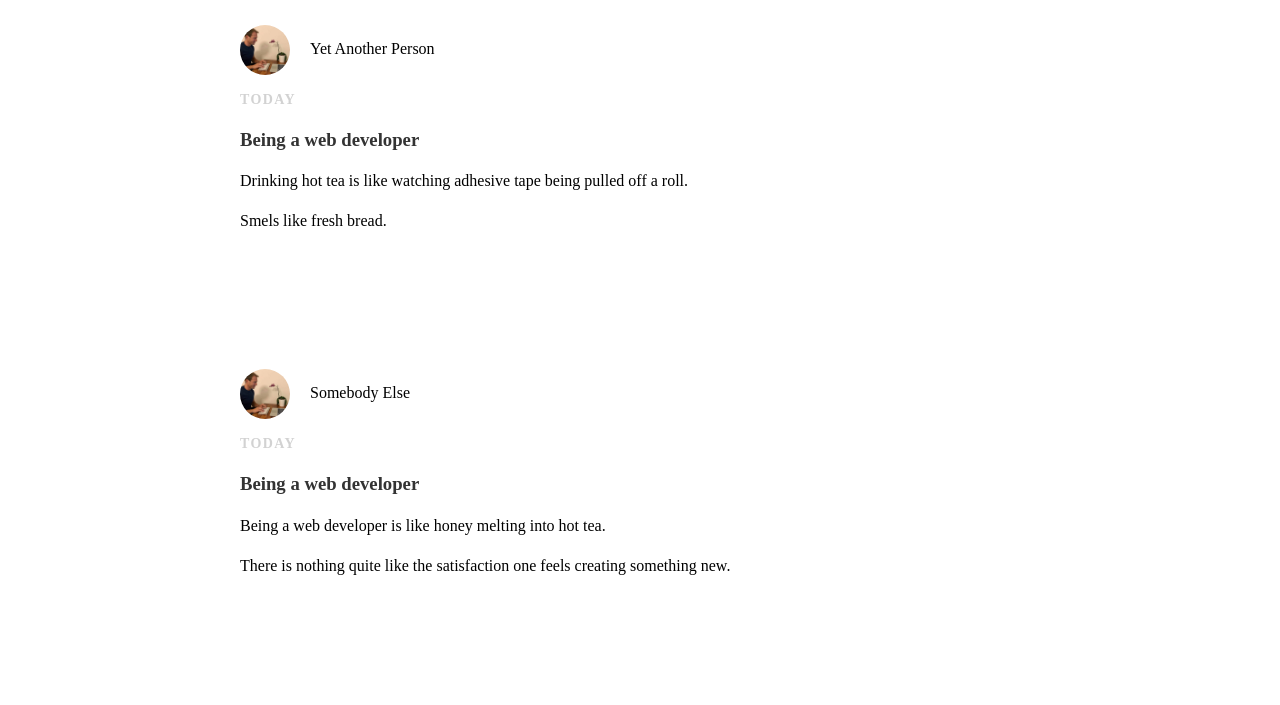
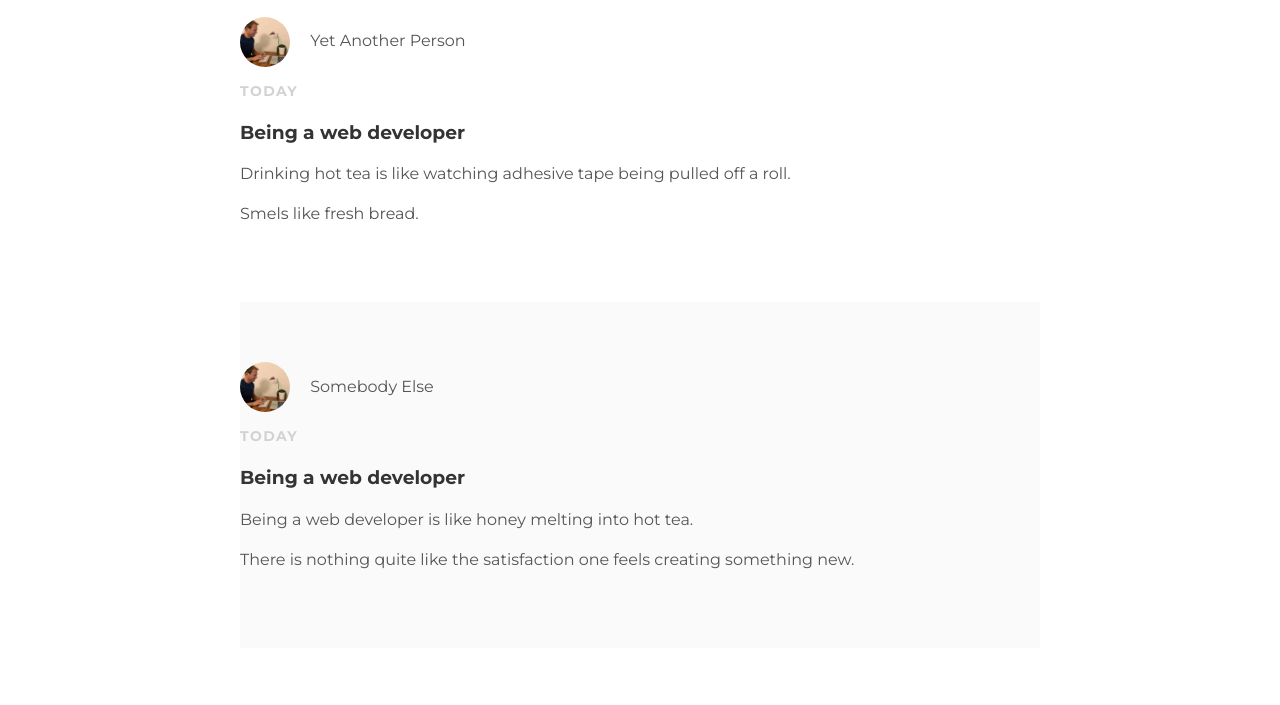
Before and after one commit to heinzts/.github.io, a plain HTML site: page index.html in a window 1280 px wide. Shown: the part 193-898 px from the top of the page. Drawn offline with Linux system fonts and the light colour scheme.

Commit message:
Update style.css

```diff
--- a/style.css
+++ b/style.css
@@ -1,4 +1,4 @@
-@@import url(http://fonts.googleapis.com/css?family=Montserrat:400,700);
+@import url(http://fonts.googleapis.com/css?family=Montserrat:400,700);
 
 body {
   color: #555;
@@ -83,8 +83,9 @@ a:hover {
   padding: 60px 0;
 }
 
-.content:nth-child(even) {
+.post:nth-child(even) {
   background-color: #fafafa;
+  width:100%;
 }
 
 .about {
```
